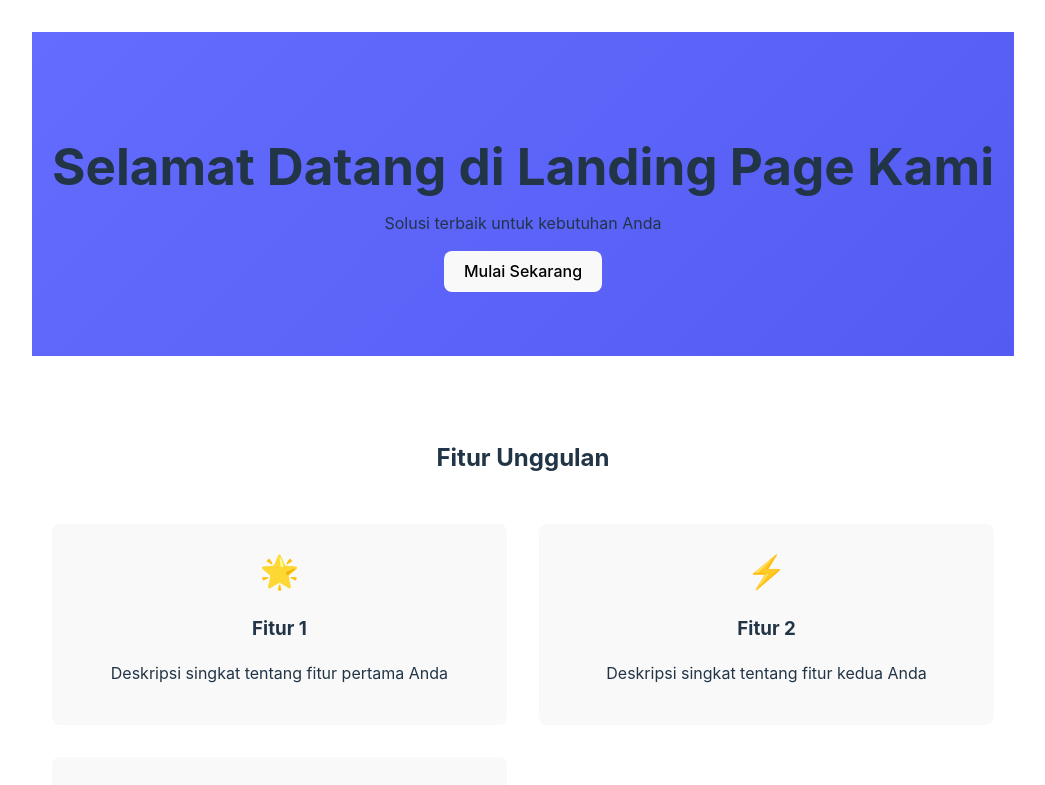
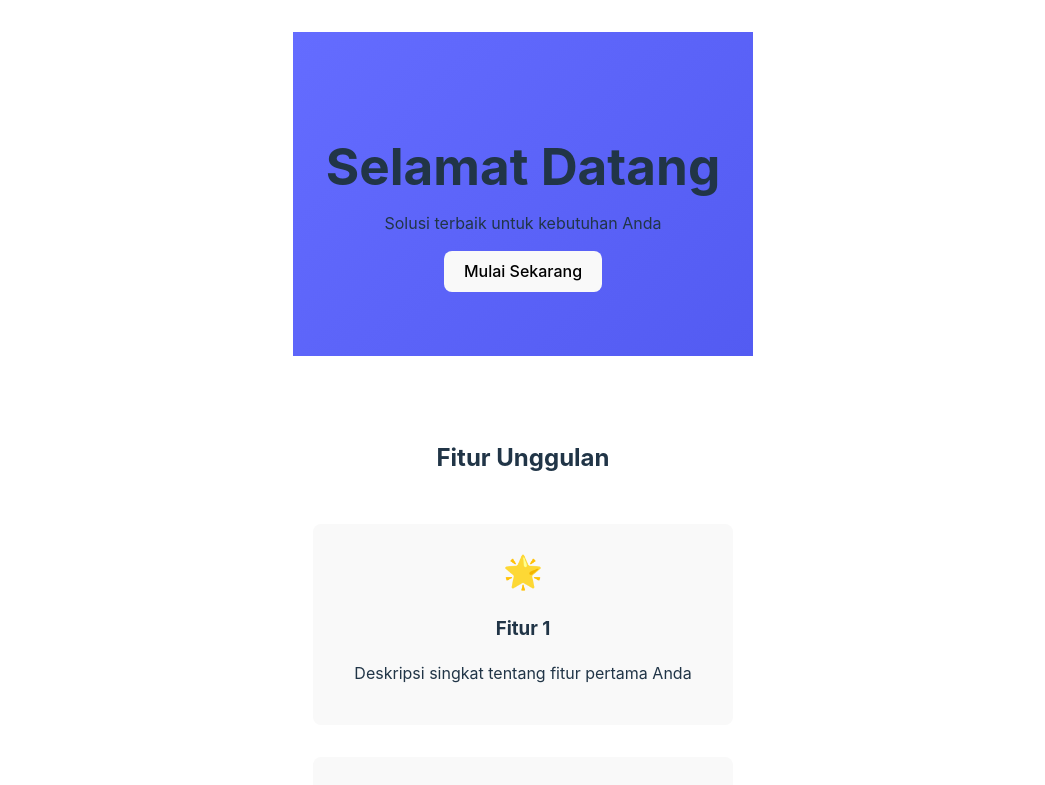
Before and after one commit to envvavor/lp, a React (Vite) app: page / in a window 1280 px wide. Shown: the top 785 px of the page, without its empty margins (117-1162 px from the left). Built offline with nearby package versions, Linux system fonts and the light colour scheme.

Commit message:
Updaate : change h1

```diff
--- a/src/components/Hero.jsx
+++ b/src/components/Hero.jsx
@@ -2,7 +2,7 @@ export const Hero = () => {
   return (
     <section className="hero">
       <div className="container">
-        <h1>Selamat Datang di Landing Page Kami</h1>
+        <h1>Selamat Datang</h1>
         <p>Solusi terbaik untuk kebutuhan Anda</p>
         <button className="cta-button">Mulai Sekarang</button>
       </div>
```
